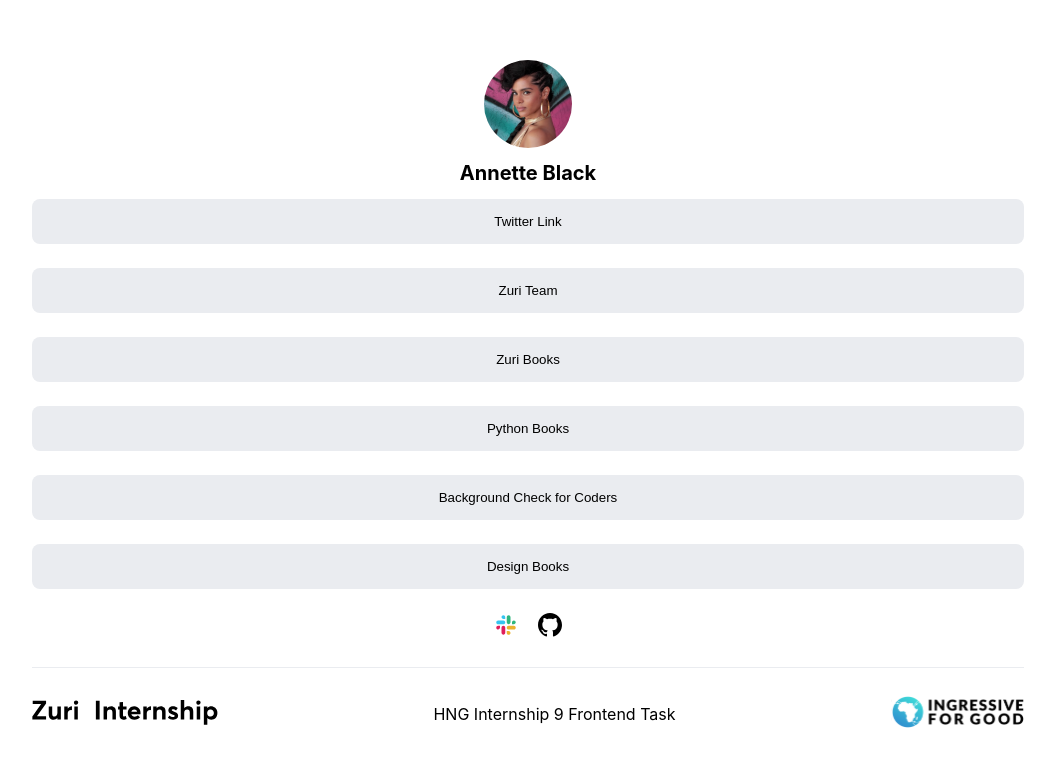
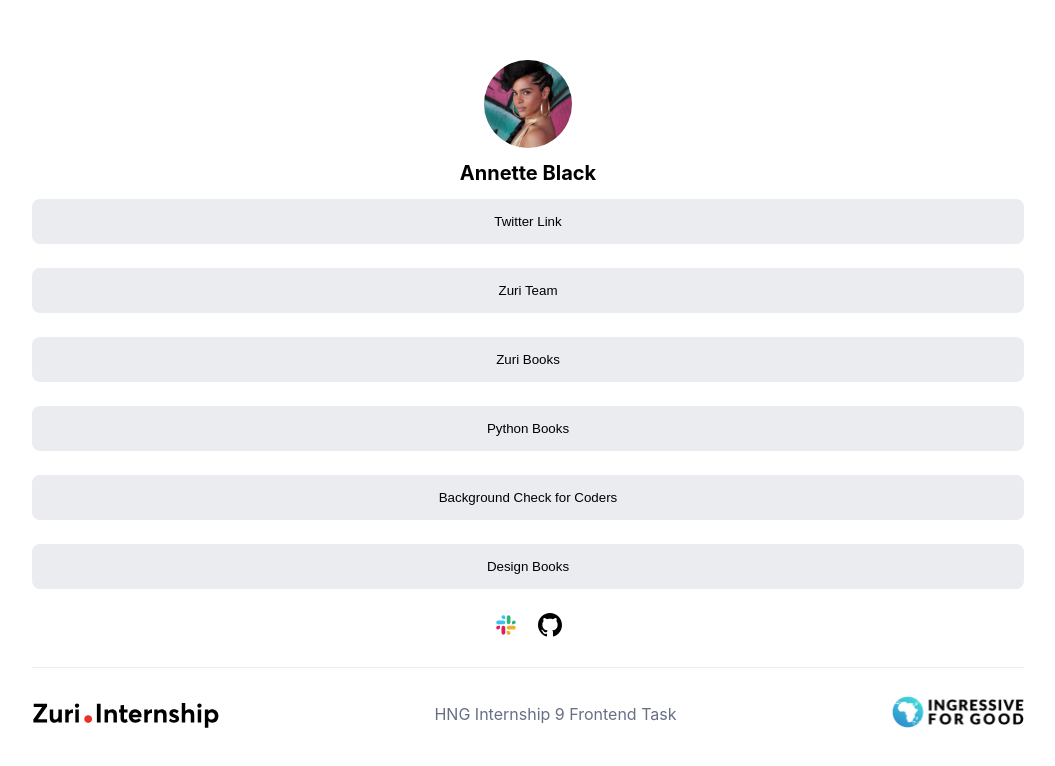
Before and after one commit to Eri-itunu/hng-internship, a React (Create React App) app: page / in a window 1280 px wide. Shown: the top 766 px of the page, without its empty margins (112-1167 px from the left). Built offline with nearby package versions, Linux system fonts and the light colour scheme.

Commit message:
design changes

```diff
--- a/src/App.css
+++ b/src/App.css
@@ -34,6 +34,7 @@
   height: 45px;
   border: none;
   width: 100%;
+  cursor: pointer;
 
 }
 
@@ -57,6 +58,12 @@ a{
   margin-top: 30px ;
 }
 
+.center > p{
+  color: #667085;
+  font-weight: 400;
+  font-size: 16px;
+}
+
 
 @media screen and (max-width: 880px) {
   div.icon-container, div.footer {
--- a/src/App.js
+++ b/src/App.js
@@ -2,7 +2,7 @@ import twitterImage from "./images/twitter_image.svg"
 import slack from "./images/slack.svg"
 import git from "./images/Social icon.svg"
 import ingressive from "./images/I4G.svg"
-import zuri from "./images/Vector.svg"
+import zuri from "./images/zuri.svg"
 import './App.css';
 import { LinkHTMLAttributes } from "react";
 
```
Also changed, not shown: src/images/zuri.svg (added).
